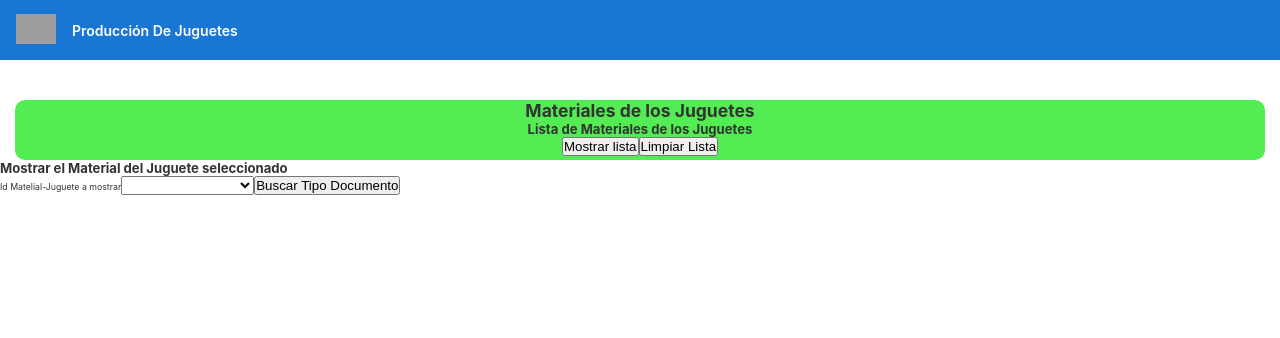
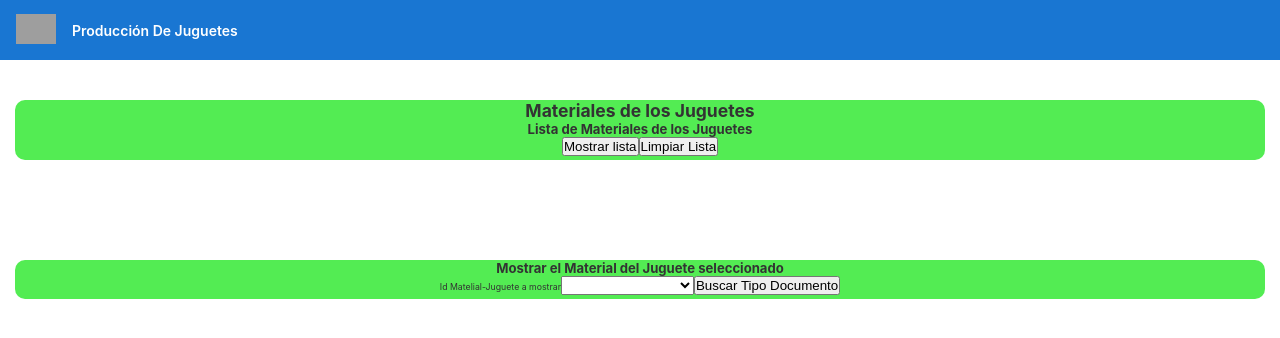
Before and after one commit to JosMiguelMM2/MVM-SYSTEM, an Angular app in the folder Front-End/: page /MaterialesJuguetes in a window 1280 px wide. Shown: the top 338 px of the page. Built offline with nearby package versions, Linux system fonts and the light colour scheme; grey boxes are pictures that could not be loaded.

Commit message:
arreglos 2.1 compila

```diff
--- a/Front-End/src/app/materiales-juguetes/materiales-juguetes.component.css
+++ b/Front-End/src/app/materiales-juguetes/materiales-juguetes.component.css
@@ -10,7 +10,7 @@ html{
     margin-top: 6rem;
 }
 
-.listar-materiales{
+.listar-materiales, .buscar-id-MJ{
     background-color:rgb(83, 236, 83);
     margin: 0 auto;
     margin-top: 10rem;
```
